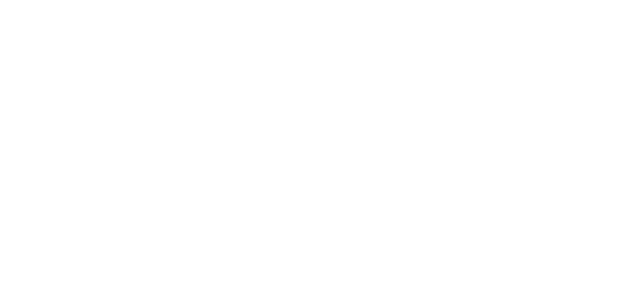
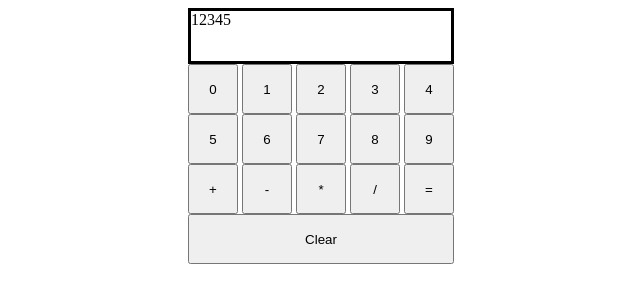
Before and after one commit to aparadkar315/calculator, a plain HTML site: page index.html in a window 1280 px wide. Shown: the whole page, without its empty margins (319-959 px from the left). Drawn offline with Linux system fonts and the light colour scheme.

Commit message:
Add  an interface for the calculator
created a display and buttons in html and added some style

```diff
--- a/index.html
+++ b/index.html
@@ -4,8 +4,43 @@
     <meta charset="UTF-8">
     <meta name="viewport" content="width=device-width, initial-scale=1.0">
     <title>Calculator</title>
+    <link rel="stylesheet" href="style.css">
 </head>
 <body>
+    <div class="calculator">
+        <div class="container">
+
+        <div class="display">12345</div>
+        <div>
+        <button>0</button>
+        <button>1</button>
+        <button>2</button>
+        <button>3</button>
+        <button>4</button>
+        </div>
+        <div>
+        <button>5</button>
+        <button>6</button>
+        <button>7</button>
+        <button>8</button>
+        <button>9</button>
+        </div>
+
+        <div>
+        <button>+</button>
+        <button>-</button>
+        <button>*</button>
+        <button>/</button>
+        <button>=</button>
+        </div>
+
+        <div>
+        <button class="clear">Clear</button>
+        </div>
+
+        </div>
+    </div>
+
     <script src="javascript.js"></script>
 </body>
 </html>
--- a/style.css
+++ b/style.css
@@ -0,0 +1,26 @@
+.calculator {
+display: flex;
+height: 800px;
+justify-content: center;
+}
+
+.container {
+    display: inline-block;
+    height: 270px;
+    /*margin: auto;*/
+}
+
+button {
+    height: 50px;
+    width: 50px;
+}
+
+.display {
+    display: inline-block;
+    border: solid black;
+    height: 50px;
+    width: 260px;
+}
+button.clear {
+    width: 266px;
+}
```
